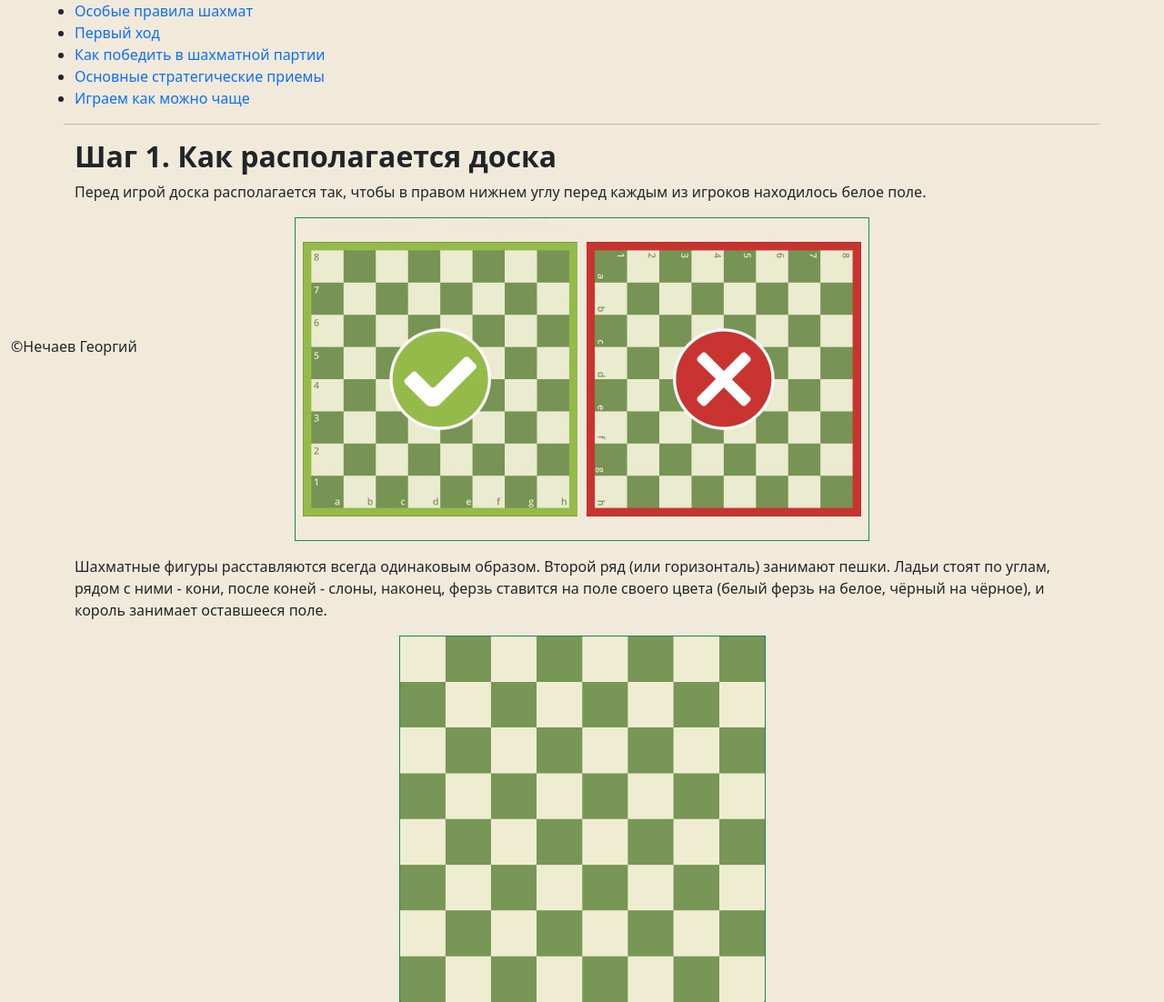
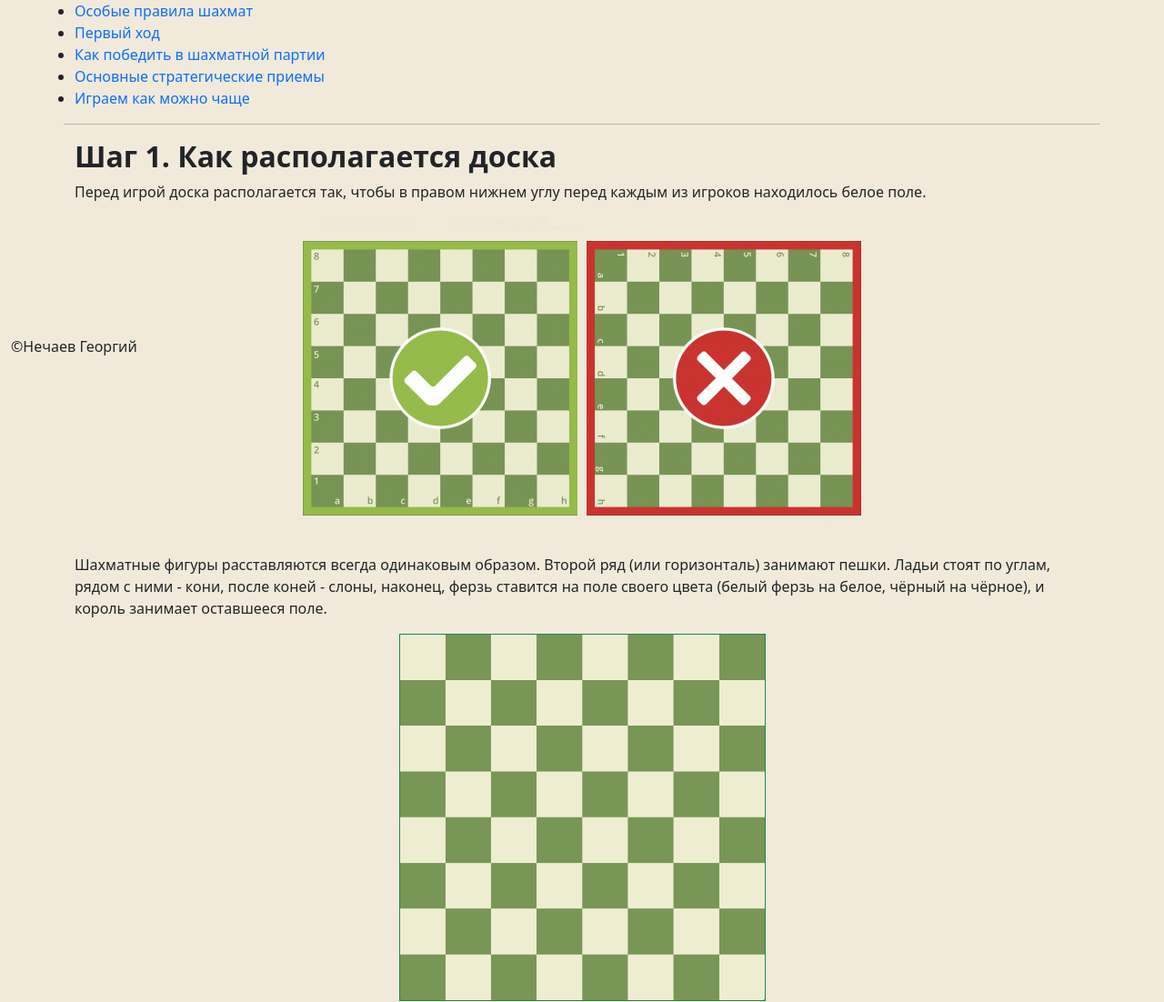
Before and after one commit to GoshArt/ChessBit, a Django app: page /rules in a window 1280 px wide. Shown: the part 391-1493 px from the top of the page at 91% size. Run offline with Django 4.2, Linux system fonts and the light colour scheme.

Commit message:
restyle card history

```diff
--- a/main/templates/main/rules.html
+++ b/main/templates/main/rules.html
@@ -29,7 +29,7 @@
         <h2><strong><a id="chess-board"></a>Шаг 1. Как располагается доска</strong></h2>
         <p>Перед игрой доска располагается так, чтобы в правом нижнем углу перед каждым из игроков находилось белое
             поле.</p>
-        <p><img class="img-defer border border-success img-defer-placeholder"
+        <p><img class="img-defer img-defer-placeholder"
                 src="{% static "main/img/rulesResurses/fieldRotation.png" %}"
                 style="display: block; margin-left: auto; margin-right: auto;"  alt="Доска"/>
         </p>
```
